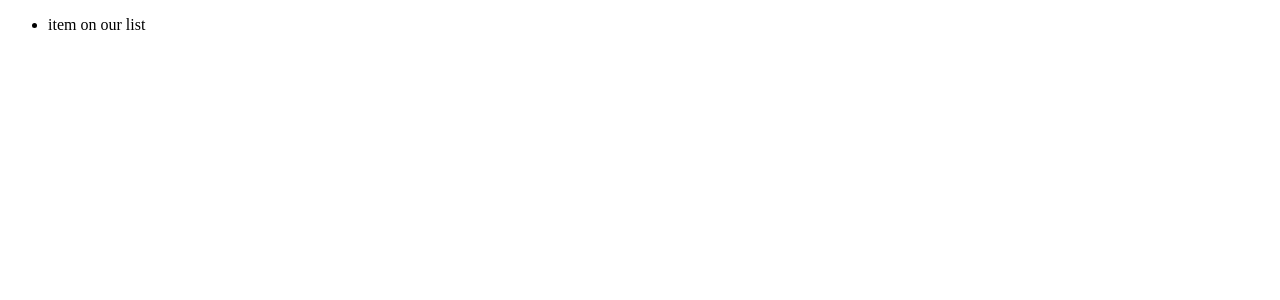
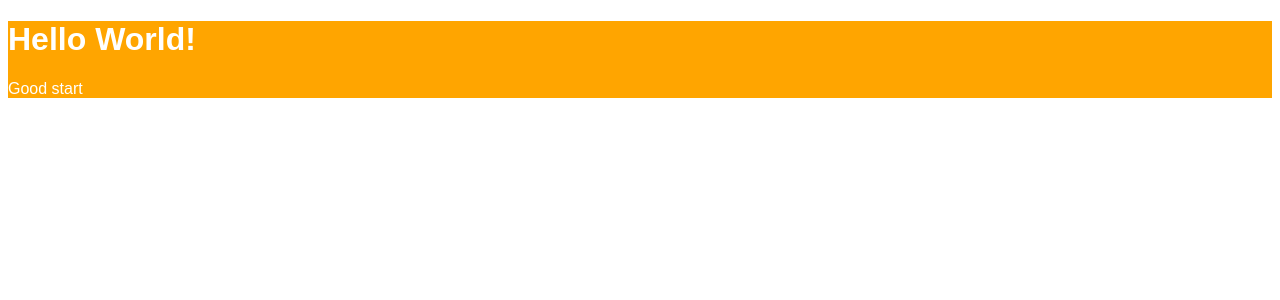
Before and after one commit to sapatelbaps/Lynda, a React (Create React App) app in the folder React.js Essential Training/helloreact/: page / in a window 1280 px wide. Shown: the top 300 px of the page. Built offline with nearby package versions, Linux system fonts and the light colour scheme.

Commit message:
used JSX - tag based syntax instead to make things cleaner

```diff
--- a/React.js Essential Training/helloreact/src/index.js
+++ b/React.js Essential Training/helloreact/src/index.js
@@ -7,17 +7,10 @@ var style = {
     fontFamily: 'Arial'
 }
 
-const title= React.createElement(
-    'ul',
-    {id: 'title', className:'header'},
-    React.createElement(
-        'li',
-        {},
-        'item on our list'
-    )
-)
-
 ReactDOM.render(
-    title,
+    <div style={style}>
+        <h1 id='heading-element'>Hello World!</h1>
+        <p>Good start</p>
+    </div>,
     document.getElementById('root')
 )
```
